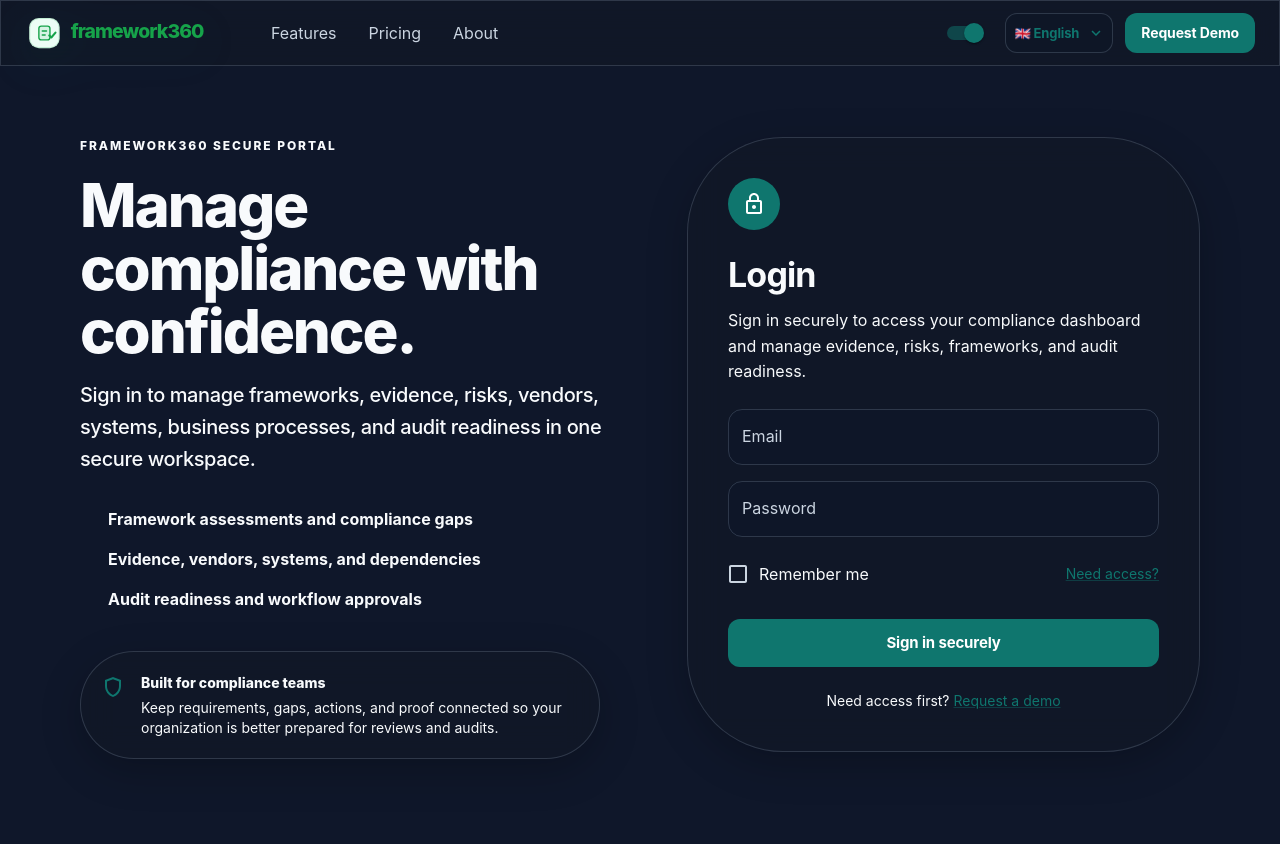
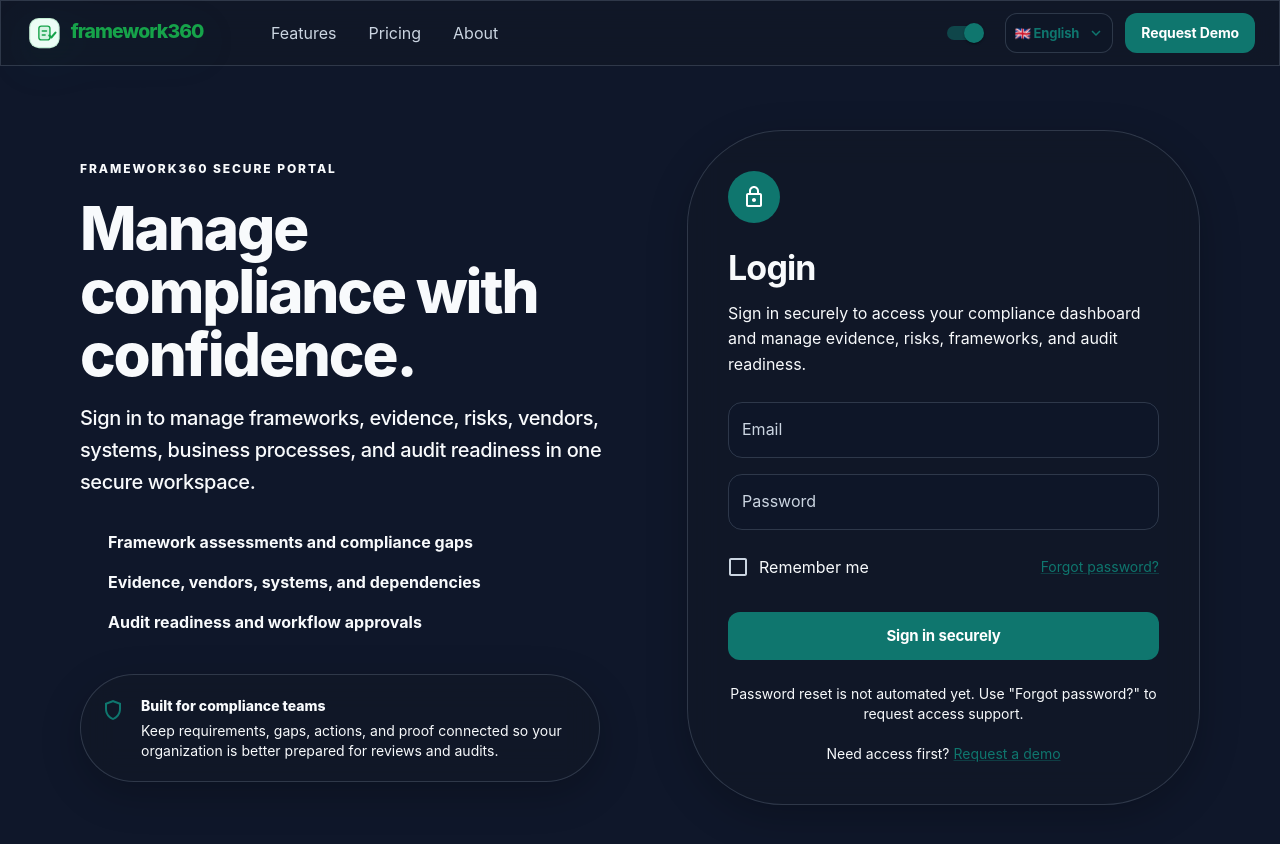
Before and after one commit to zk222ac001/Framework360, a React (Vite) app in the folder frontend/: page /login in a window 1280 px wide. Shown: the top 844 px of the page. Before the commit the page ends 823 px from the top, so only its background shows below. Built offline with nearby package versions, Linux system fonts and the light colour scheme; no server answers; some icons are missing.

Commit message:
Add password help link on login page

```diff
--- a/frontend/src/features/auth/loginPage.tsx
+++ b/frontend/src/features/auth/loginPage.tsx
@@ -16,7 +16,6 @@
 import LockOutlinedIcon from "@mui/icons-material/LockOutlined";
 import ShieldOutlinedIcon from "@mui/icons-material/ShieldOutlined";
 import { useAuth } from "../../context/useAuth";
-// Authentication page for user login.
 
 type LoginFormValues = { email: string; password: string; rememberMe: boolean };
 type LoginFormErrors = Partial<Record<keyof LoginFormValues, string>>;
@@ -82,26 +81,17 @@
 
   const handleSubmit = async (event: FormEvent<HTMLFormElement>) => {
     event.preventDefault();
-
     setSubmitError("");
 
     const validationErrors = validate();
     setErrors(validationErrors);
-
     if (Object.keys(validationErrors).length > 0) return;
 
     try {
       setIsSubmitting(true);
-
-      const user = await login(
-        values.email,
-        values.password,
-        values.rememberMe,
-      );
-
+      const user = await login(values.email, values.password, values.rememberMe);
       const from = (location.state as { from?: { pathname?: string } } | null)
         ?.from?.pathname;
-
       navigate(from || getRedirectPath(user), { replace: true });
     } catch (error) {
       setSubmitError(
@@ -115,79 +105,31 @@
   };
 
   return (
-    <Box
-      sx={{
-        minHeight: "calc(100vh - 76px)",
-        display: "flex",
-        justifyContent: "center",
-        alignItems: "center",
-        px: { xs: 2, md: 4 },
-        py: { xs: 5, md: 8 },
-      }}
-    >
-      <Box
-        sx={{
-          width: "100%",
-          maxWidth: 1120,
-          display: "grid",
-          gridTemplateColumns: { xs: "1fr", md: "1.05fr 0.95fr" },
-          gap: { xs: 3, md: 5 },
-          alignItems: "center",
-        }}
-      >
+    <Box sx={{ minHeight: "calc(100vh - 76px)", display: "flex", justifyContent: "center", alignItems: "center", px: { xs: 2, md: 4 }, py: { xs: 5, md: 8 } }}>
+      <Box sx={{ width: "100%", maxWidth: 1120, display: "grid", gridTemplateColumns: { xs: "1fr", md: "1.05fr 0.95fr" }, gap: { xs: 3, md: 5 }, alignItems: "center" }}>
         <Box sx={{ display: { xs: "none", md: "block" } }}>
-          <Typography
-            variant="overline"
-            color="primary.main"
-            sx={{ fontWeight: 800, letterSpacing: "0.16em" }}
-          >
+          <Typography variant="overline" color="primary.main" sx={{ fontWeight: 800, letterSpacing: "0.16em" }}>
             Framework360 secure portal
           </Typography>
-
-          <Typography
-            variant="h2"
-            sx={{ mt: 1.5, mb: 2, maxWidth: 560, lineHeight: 1.05 }}
-          >
+          <Typography variant="h2" sx={{ mt: 1.5, mb: 2, maxWidth: 560, lineHeight: 1.05 }}>
             Manage compliance with confidence.
           </Typography>
-
-          <Typography
-            variant="h6"
-            color="text.secondary"
-            sx={{ maxWidth: 560, lineHeight: 1.6, fontWeight: 500 }}
-          >
+          <Typography variant="h6" color="text.secondary" sx={{ maxWidth: 560, lineHeight: 1.6, fontWeight: 500 }}>
             Sign in to manage frameworks, evidence, risks, vendors, systems,
             business processes, and audit readiness in one secure workspace.
           </Typography>
-
           <Box sx={{ display: "grid", gap: 2, mt: 4 }}>
             {platformHighlights.map((item) => (
               <Box key={item} sx={{ display: "flex", alignItems: "center", gap: 1.5 }}>
                 <CheckCircleOutlineIcon color="primary" />
-                <Typography variant="body1" sx={{ fontWeight: 700 }}>
-                  {item}
-                </Typography>
+                <Typography variant="body1" sx={{ fontWeight: 700 }}>{item}</Typography>
               </Box>
             ))}
           </Box>
-
-          <Paper
-            sx={{
-              mt: 5,
-              p: 2.5,
-              maxWidth: 520,
-              borderRadius: 4,
-              display: "flex",
-              gap: 2,
-              alignItems: "flex-start",
-              bgcolor: "background.paper",
-            }}
-          >
+          <Paper sx={{ mt: 5, p: 2.5, maxWidth: 520, borderRadius: 4, display: "flex", gap: 2, alignItems: "flex-start", bgcolor: "background.paper" }}>
             <ShieldOutlinedIcon color="primary" sx={{ mt: 0.4 }} />
             <Box>
-              <Typography variant="subtitle2" sx={{ fontWeight: 800 }}>
-                Built for compliance teams
-              </Typography>
+              <Typography variant="subtitle2" sx={{ fontWeight: 800 }}>Built for compliance teams</Typography>
               <Typography variant="body2" color="text.secondary" sx={{ mt: 0.5 }}>
                 Keep requirements, gaps, actions, and proof connected so your
                 organization is better prepared for reviews and audits.
@@ -196,99 +138,28 @@
           </Paper>
         </Box>
 
-        <Paper
-          elevation={3}
-          sx={{
-            p: { xs: 3, sm: 4, md: 5 },
-            borderRadius: 6,
-            width: "100%",
-            maxWidth: 520,
-            mx: "auto",
-          }}
-        >
-          <Box
-            sx={{
-              width: 52,
-              height: 52,
-              borderRadius: 3,
-              display: "flex",
-              alignItems: "center",
-              justifyContent: "center",
-              bgcolor: "primary.main",
-              color: "primary.contrastText",
-              mb: 3,
-            }}
-          >
+        <Paper elevation={3} sx={{ p: { xs: 3, sm: 4, md: 5 }, borderRadius: 6, width: "100%", maxWidth: 520, mx: "auto" }}>
+          <Box sx={{ width: 52, height: 52, borderRadius: 3, display: "flex", alignItems: "center", justifyContent: "center", bgcolor: "primary.main", color: "primary.contrastText", mb: 3 }}>
             <LockOutlinedIcon />
           </Box>
-
-          <Typography variant="h4" gutterBottom>
-            {t("auth.login.title")}
-          </Typography>
-
+          <Typography variant="h4" gutterBottom>{t("auth.login.title")}</Typography>
           <Typography variant="body1" color="text.secondary" sx={{ mb: 3, lineHeight: 1.6 }}>
             Sign in securely to access your compliance dashboard and manage
             evidence, risks, frameworks, and audit readiness.
           </Typography>
 
-          <Box
-            component="form"
-            onSubmit={handleSubmit}
-            noValidate
-            sx={{ display: "flex", flexDirection: "column", gap: 2 }}
-          >
-            <TextField
-              label={t("auth.login.email")}
-              type="email"
-              fullWidth
-              value={values.email}
-              onChange={handleChange("email")}
-              error={!!errors.email}
-              helperText={errors.email}
-              autoComplete="email"
-            />
+          <Box component="form" onSubmit={handleSubmit} noValidate sx={{ display: "flex", flexDirection: "column", gap: 2 }}>
+            <TextField label={t("auth.login.email")} type="email" fullWidth value={values.email} onChange={handleChange("email")} error={!!errors.email} helperText={errors.email} autoComplete="email" />
+            <TextField label={t("auth.login.password")} type="password" fullWidth value={values.password} onChange={handleChange("password")} error={!!errors.password} helperText={errors.password} autoComplete="current-password" />
 
-            <TextField
-              label={t("auth.login.password")}
-              type="password"
-              fullWidth
-              value={values.password}
-              onChange={handleChange("password")}
-              error={!!errors.password}
-              helperText={errors.password}
-              autoComplete="current-password"
-            />
-
-            <Box
-              sx={{
-                display: "flex",
-                justifyContent: "space-between",
-                alignItems: "center",
-                gap: 2,
-              }}
-            >
-              <FormControlLabel
-                control={
-                  <Checkbox
-                    checked={values.rememberMe}
-                    onChange={handleChange("rememberMe")}
-                  />
-                }
-                label={t("auth.login.rememberMe")}
-              />
-
+            <Box sx={{ display: "flex", justifyContent: "space-between", alignItems: "center", gap: 2, flexWrap: "wrap" }}>
+              <FormControlLabel control={<Checkbox checked={values.rememberMe} onChange={handleChange("rememberMe")} />} label={t("auth.login.rememberMe")} />
               <Link component={RouterLink} to="/requestdemo" variant="body2">
-                Need access?
+                Forgot password?
               </Link>
             </Box>
 
-            <Button
-              type="submit"
-              variant="contained"
-              size="large"
-              disabled={isSubmitting}
-              sx={{ mt: 1, minHeight: 48 }}
-            >
+            <Button type="submit" variant="contained" size="large" disabled={isSubmitting} sx={{ mt: 1, minHeight: 48 }}>
               {isSubmitting ? (
                 <Box sx={{ display: "flex", alignItems: "center", gap: 1 }}>
                   <CircularProgress size={20} color="inherit" />
@@ -301,11 +172,13 @@
 
             {submitError && <Alert severity="error">{submitError}</Alert>}
 
-            <Typography variant="body2" sx={{ textAlign: "center", mt: 1 }}>
+            <Typography variant="body2" color="text.secondary" sx={{ textAlign: "center", mt: 1 }}>
+              Password reset is not automated yet. Use "Forgot password?" to request access support.
+            </Typography>
+
+            <Typography variant="body2" sx={{ textAlign: "center", mt: 0.5 }}>
               {t("auth.login.needAccess")} {" "}
-              <Link component={RouterLink} to="/requestdemo">
-                {t("auth.login.requestDemo")}
-              </Link>
+              <Link component={RouterLink} to="/requestdemo">{t("auth.login.requestDemo")}</Link>
             </Typography>
           </Box>
         </Paper>
```
